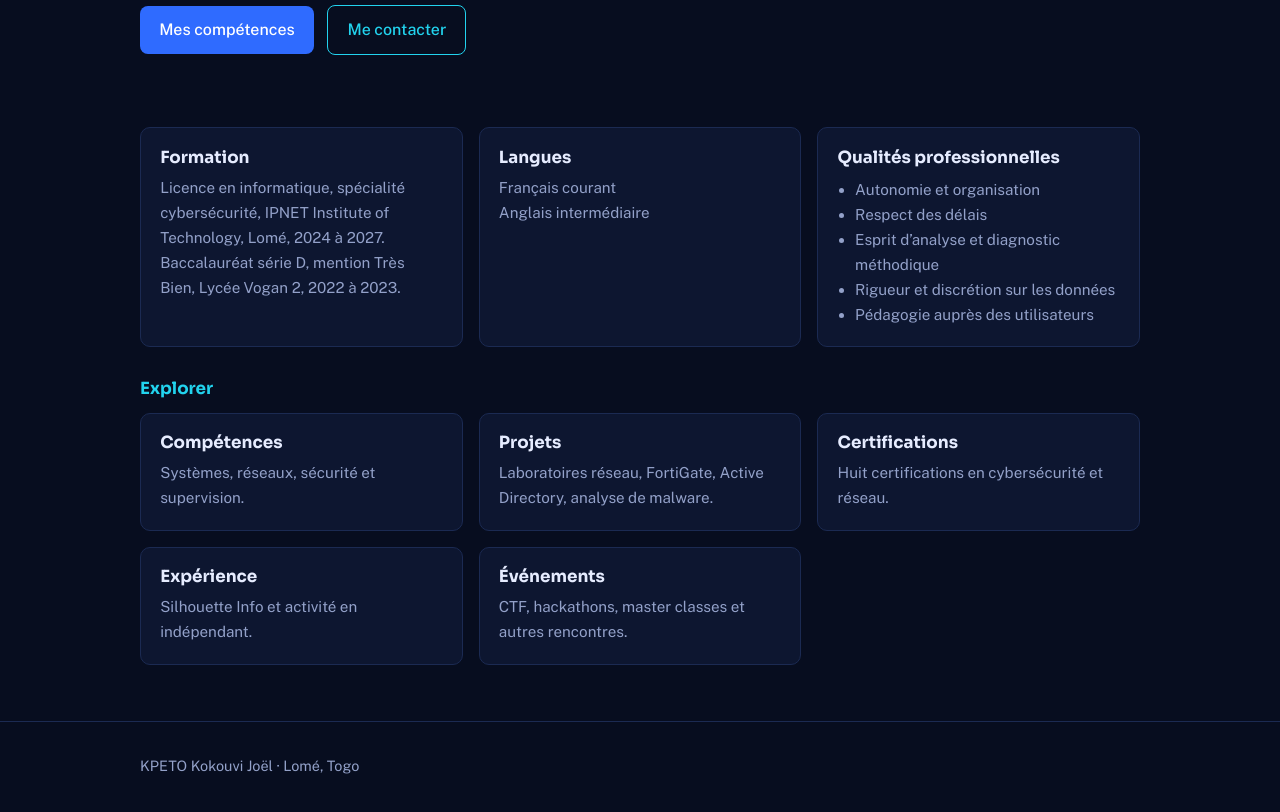
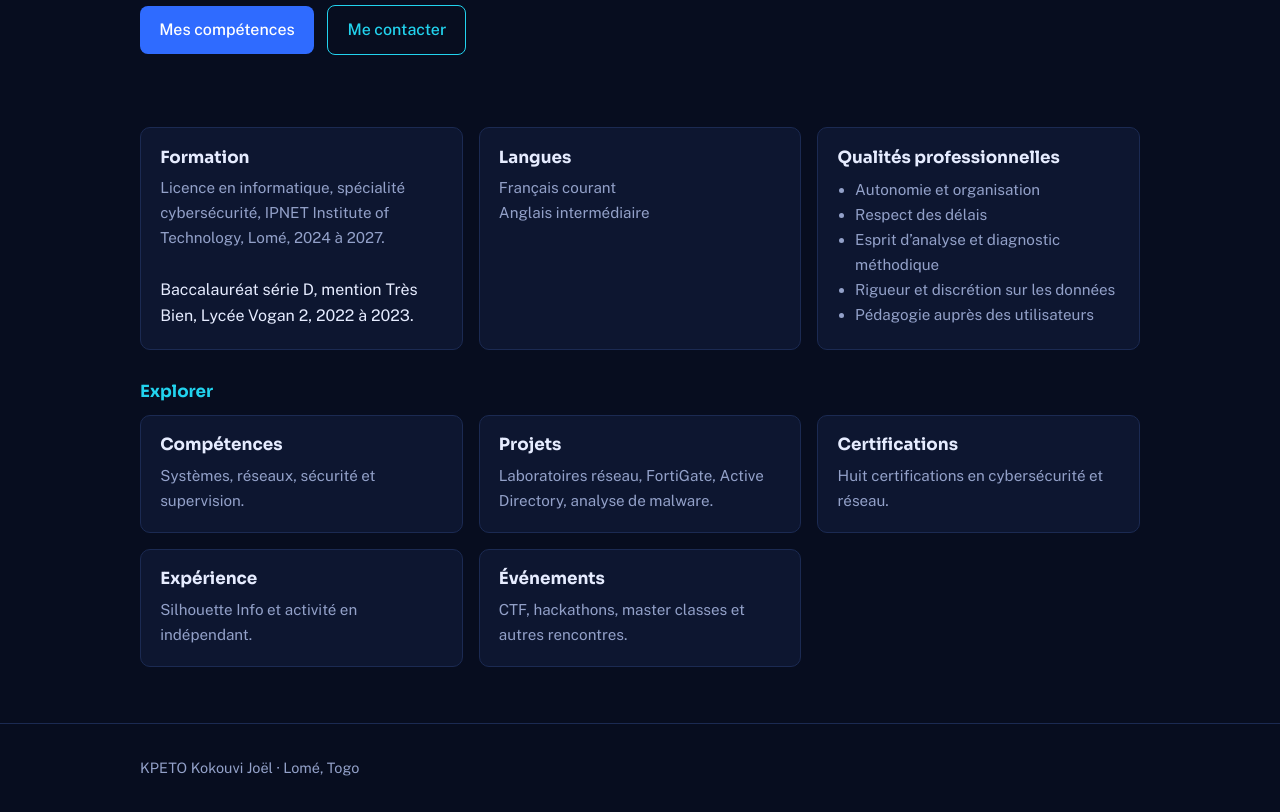
Before and after one commit to joel1589-spec/Me, a plain HTML site: page index.html in a window 1280 px wide. Shown: the part 920-1732 px from the top of the page. Drawn offline with nearby package versions, Linux system fonts and the light colour scheme.

Commit message:
Update index.html

```diff
--- a/index.html
+++ b/index.html
@@ -128,7 +128,7 @@ nav a[aria-current]{color:var(--cyan)}
     </svg>
   </div>
   <div class="grid">
-    <div class="card"><h3>Formation</h3><p>Licence en informatique, spécialité cybersécurité, IPNET Institute of Technology, Lomé, 2024 à 2027.<br>Baccalauréat série D, mention Très Bien, Lycée Vogan 2, 2022 à 2023.</p></div>
+    <div class="card"><h3>Formation</h3><p>Licence en informatique, spécialité cybersécurité, IPNET Institute of Technology, Lomé, 2024 à 2027.<br> <p></p> <br></p>Baccalauréat série D, mention Très Bien, Lycée Vogan 2, 2022 à 2023.</p></div>
     <div class="card"><h3>Langues</h3><p>Français courant<br>Anglais intermédiaire</p></div>
     <div class="card"><h3>Qualités professionnelles</h3><ul><li>Autonomie et organisation</li><li>Respect des délais</li><li>Esprit d’analyse et diagnostic méthodique</li><li>Rigueur et discrétion sur les données</li><li>Pédagogie auprès des utilisateurs</li></ul></div>
   </div>
```
